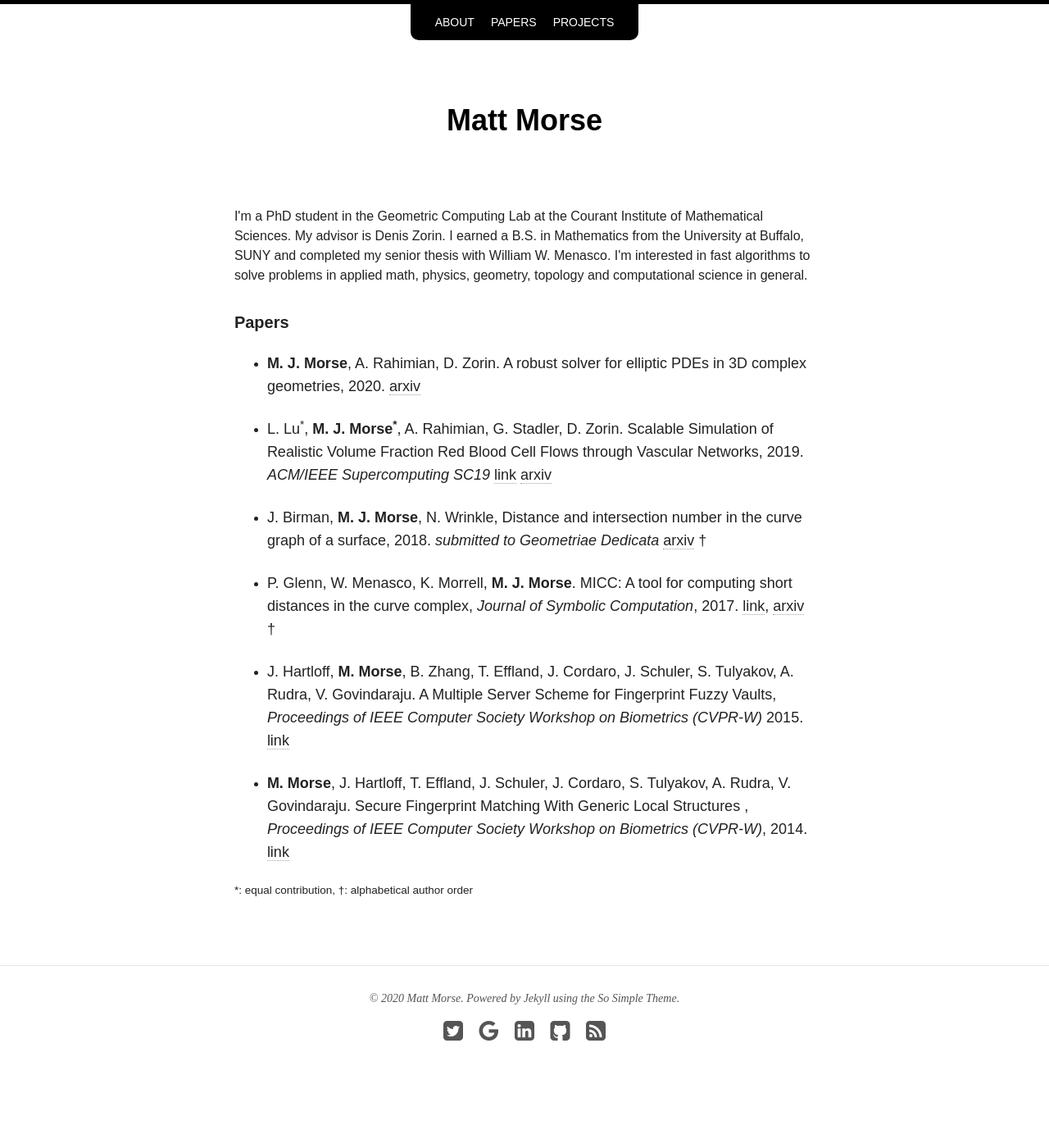
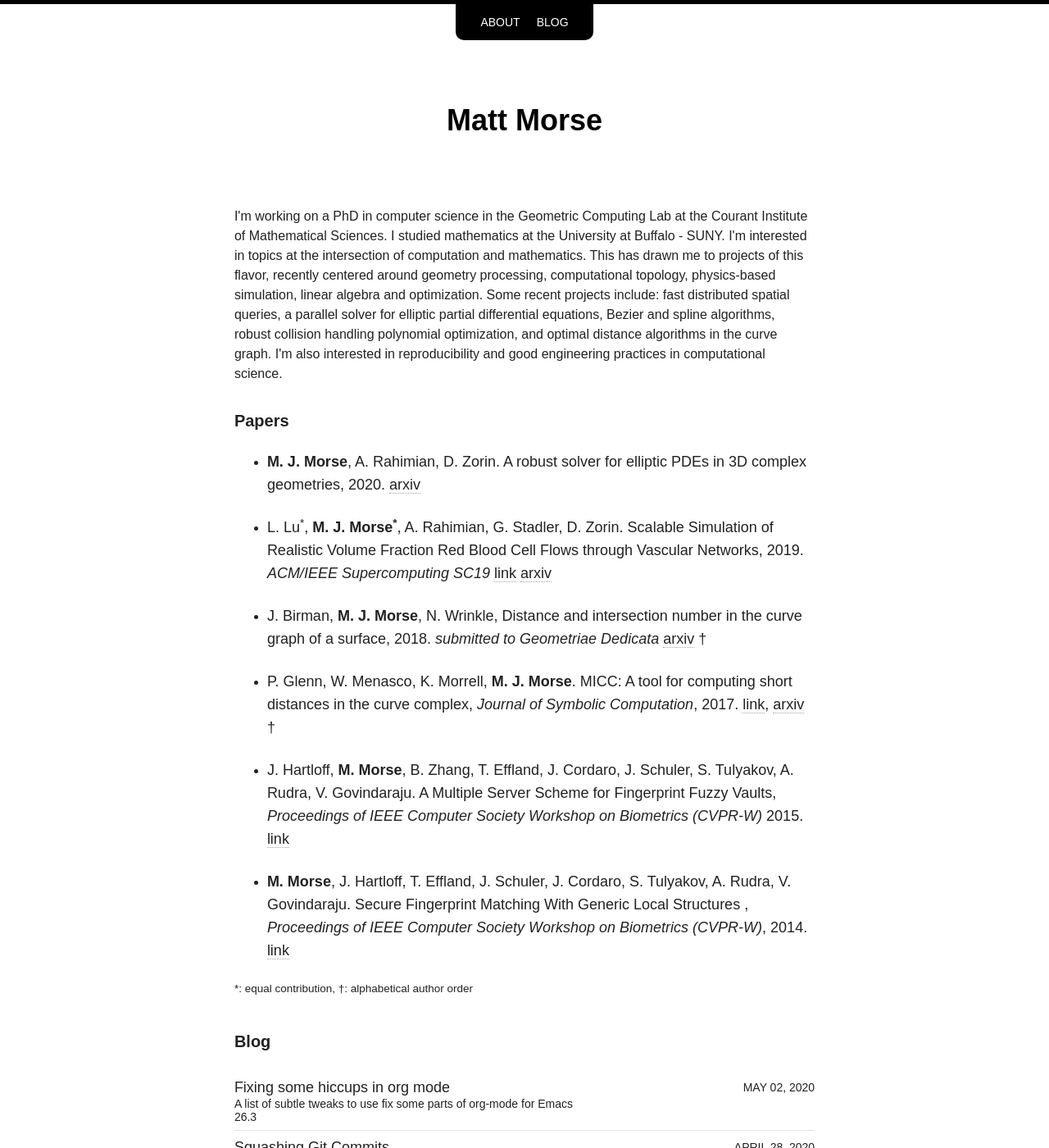
Before and after one commit to mmorse1217/mmorse1217.github.io, a Jekyll site: the page built from index.html, in a window 1280 px wide and 1400 px high. Shown: the whole window at 82% size. Built offline with Jekyll 4.4.1, drawn with Linux system fonts in a browser that asks for light colours; nearby versions of some CDN libraries; some of the changed text lies outside the part shown.

Commit message:
updated landing page.

```diff
--- a/index.html
+++ b/index.html
@@ -5,21 +5,30 @@ excerpt: ""
 search_omit: true
 ---
 
-I'm a PhD student
-in the <a href="https://cims.nyu.edu/gcl/">Geometric Computing Lab</a>
+I'm working on a PhD in computer science in the
+<a href="https://cims.nyu.edu/gcl/">Geometric Computing Lab</a>
 at the
 <a href="http://cims.nyu.edu/">
     Courant Institute of Mathematical Sciences.
 </a>
-My advisor is
+<!---with
 <a href="http://cims.nyu.edu/~dzorin/">
-    Denis Zorin</a>.
-I earned a B.S. in Mathematics from the
-<a href="http://www.math.buffalo.edu">University at Buffalo, SUNY</a> and
-completed my senior thesis with <a
-    href="https://www.math.buffalo.edu/~menasco">William W. Menasco</a>.
-I'm interested in fast algorithms to solve problems in applied math, physics,
-geometry, topology and computational science in general.
+Denis Zorin</a>.-->
+I studied mathematics at the
+<a href="http://www.math.buffalo.edu">University at Buffalo - SUNY</a>. <!---and
+completed a thesis with <a
+href="https://www.math.buffalo.edu/~menasco">William W. Menasco</a>. -->
+
+I'm interested in topics at the intersection of computation and mathematics.
+This has drawn me to projects of this flavor, recently centered around geometry
+processing, computational topology, physics-based simulation, linear algebra and optimization.
+Some recent projects include: fast distributed spatial queries, a parallel
+solver for elliptic partial differential equations, Bezier and spline
+algorithms, robust collision handling polynomial optimization, and optimal
+distance algorithms in the curve graph.
+I'm also interested in reproducibility and good engineering practices in
+computational science.
+
 
 <a name="papers"></a>
 {% capture my_include %}{% include papers.md %}{% endcapture %}
@@ -31,9 +40,11 @@ geometry, topology and computational science in general.
 {{ my_include | markdownify }}
 <br />
 <br />
+--->
+
+<h5>Blog</h5>
 <ul class="post-list">
 {% for post in site.posts limit:10 %}
   <li><article><a href="{{ site.url }}{{ post.url }}">{{ post.title }} <span class="entry-date"><time datetime="{{ post.date | date_to_xmlschema }}">{{ post.date | date: "%B %d, %Y" }}</time></span>{% if post.excerpt %} <span class="excerpt">{{ post.excerpt | remove: '\[ ... \]' | remove: '\( ... \)' | markdownify | strip_html | strip_newlines | escape_once }}</span>{% endif %}</a></article></li>
 {% endfor %}
 </ul>
---->
```
Also changed, not shown: _data/navigation.yml (+2 -9 lines), _includes/collaborators.md (added, +11 -0 lines).
